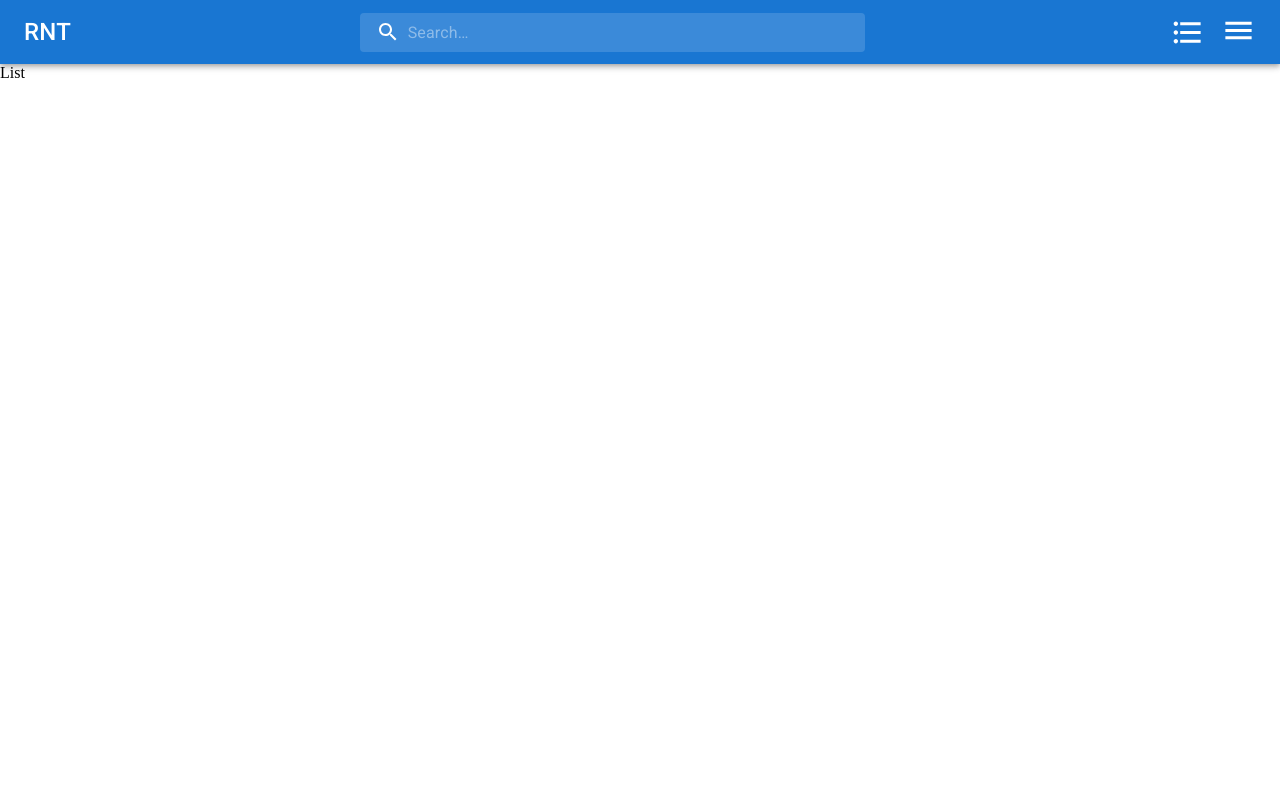
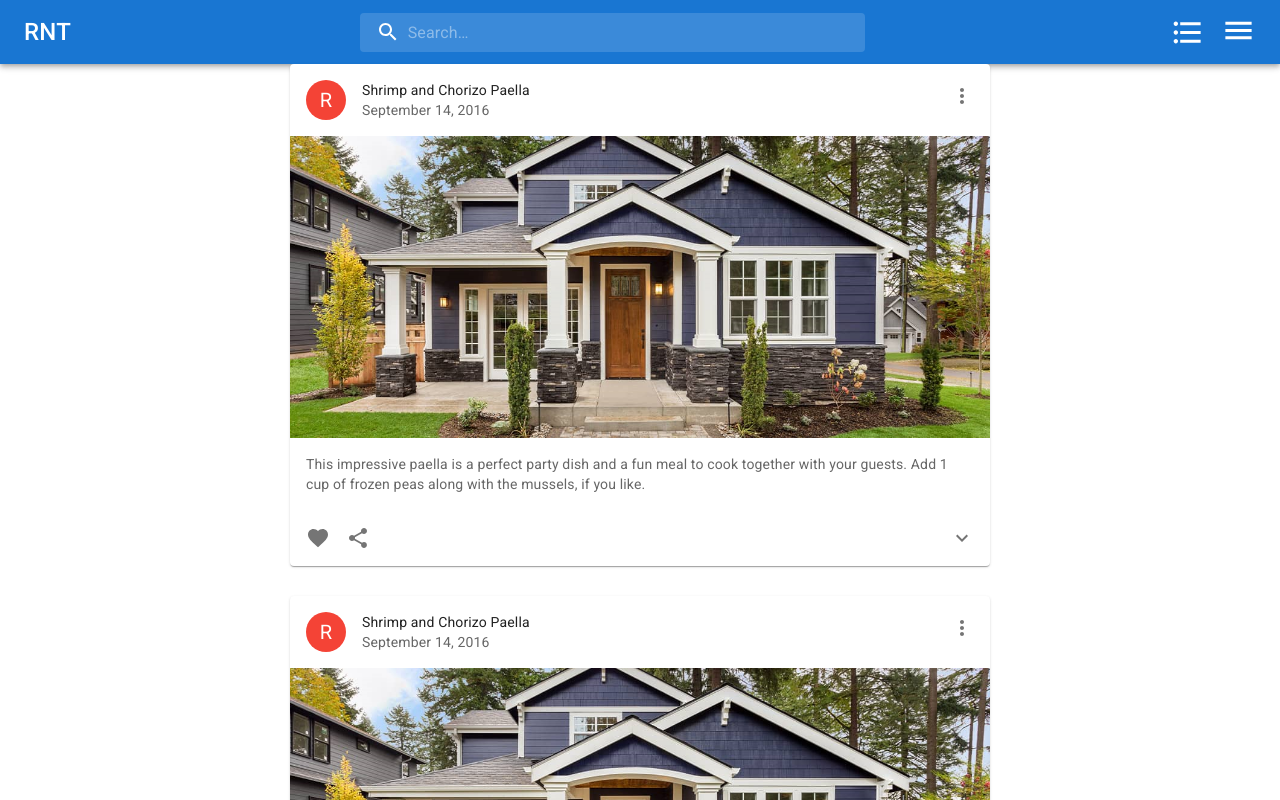
Before and after one commit to victorzele96/rent-and-sell, a React (Create React App) app in the folder client/: page / in a window 1280 px wide. Both pictures are taken after a click on the icon 1187 px from the left and 32 px from the top of the page. Shown: the top 800 px of the page. Built offline with nearby package versions, Linux system fonts and the light colour scheme.

Commit message:
add propertyitem file + styling

```diff
--- a/client/src/components/List.js
+++ b/client/src/components/List.js
@@ -1,7 +1,13 @@
+import { Stack } from "@mui/material";
+import PropertyItem from "./Property/PropertyItem";
+
 const List = () => {
-    return (
-      <div>List</div>
-    );
-  };
+  return (
+    <Stack spacing="30px" sx={{ alignItems: "center" }}>
+      <PropertyItem />
+      <PropertyItem />
+    </Stack >
+  );
+};
 
-  export default List;
+export default List;
--- a/client/src/components/Navbar.js
+++ b/client/src/components/Navbar.js
@@ -56,8 +56,6 @@ const StyledInputBase = styled(InputBase)(({ theme }) => ({
 }));
 
 const Navbar = (props) => {
-  // const [mapListState, setMapListState] = React.useState(true);
-
   const toggleMapListHanler = () => props.setMapList(prevState => !prevState);
 
   const toggleMapList = props.mapList ? (
--- /dev/null
+++ b/client/src/components/Property/PropertyItem.js
@@ -0,0 +1,118 @@
+import { useState } from 'react';
+import { styled } from '@mui/material/styles';
+import Card from '@mui/material/Card';
+import CardHeader from '@mui/material/CardHeader';
+import CardMedia from '@mui/material/CardMedia';
+import CardContent from '@mui/material/CardContent';
+import CardActions from '@mui/material/CardActions';
+import Collapse from '@mui/material/Collapse';
+import Avatar from '@mui/material/Avatar';
+import IconButton from '@mui/material/IconButton';
+import Typography from '@mui/material/Typography';
+import { red } from '@mui/material/colors';
+import FavoriteIcon from '@mui/icons-material/Favorite';
+import ShareIcon from '@mui/icons-material/Share';
+import ExpandMoreIcon from '@mui/icons-material/ExpandMore';
+import MoreVertIcon from '@mui/icons-material/MoreVert';
+
+import image from '../../static/images/types-of-homes-hero.png';
+
+import classes from './PropertyItem.module.css';
+
+const ExpandMore = styled((props) => {
+  const { expand, ...other } = props;
+  return <IconButton {...other} />;
+})(({ theme, expand }) => ({
+  transform: !expand ? 'rotate(0deg)' : 'rotate(180deg)',
+  marginLeft: 'auto',
+  transition: theme.transitions.create('transform', {
+    duration: theme.transitions.duration.shortest,
+  }),
+}));
+
+const PropertyItem = () => {
+  const [expanded, setExpanded] = useState(false);
+
+  const handleExpandClick = () => setExpanded(prevState => !prevState);
+
+  return (
+    <Card sx={{ maxWidth: 700, marginTop: 10 }}>
+      <CardHeader
+        avatar={
+          <Avatar sx={{ bgcolor: red[500] }} aria-label="recipe">
+            R
+          </Avatar>
+        }
+        action={
+          <IconButton aria-label="settings">
+            <MoreVertIcon />
+          </IconButton>
+        }
+        title="Shrimp and Chorizo Paella"
+        subheader="September 14, 2016"
+      />
+      <CardMedia //card image
+        component="img"
+        height="auto"
+        paddingTop='56.25%' // 16:9,
+        marginTop='30'
+        src={image}
+        alt="property image"
+      />
+      <CardContent>
+        <Typography variant="body2" color="text.secondary">
+          This impressive paella is a perfect party dish and a fun meal to cook
+          together with your guests. Add 1 cup of frozen peas along with the mussels,
+          if you like.
+        </Typography>
+      </CardContent>
+      <CardActions disableSpacing>
+        <IconButton aria-label="add to favorites">
+          <FavoriteIcon />
+        </IconButton>
+        <IconButton aria-label="share">
+          <ShareIcon />
+        </IconButton>
+        <ExpandMore
+          expand={expanded}
+          onClick={handleExpandClick}
+          aria-expanded={expanded}
+          aria-label="show more"
+        >
+          <ExpandMoreIcon />
+        </ExpandMore>
+      </CardActions>
+      <Collapse in={expanded} timeout="auto" unmountOnExit>
+        <CardContent>
+          <Typography paragraph>Method:</Typography>
+          <Typography paragraph>
+            Heat 1/2 cup of the broth in a pot until simmering, add saffron and set
+            aside for 10 minutes.
+          </Typography>
+          <Typography paragraph>
+            Heat oil in a (14- to 16-inch) paella pan or a large, deep skillet over
+            medium-high heat. Add chicken, shrimp and chorizo, and cook, stirring
+            occasionally until lightly browned, 6 to 8 minutes. Transfer shrimp to a
+            large plate and set aside, leaving chicken and chorizo in the pan. Add
+            pimentón, bay leaves, garlic, tomatoes, onion, salt and pepper, and cook,
+            stirring often until thickened and fragrant, about 10 minutes. Add
+            saffron broth and remaining 4 1/2 cups chicken broth; bring to a boil.
+          </Typography>
+          <Typography paragraph>
+            Add rice and stir very gently to distribute. Top with artichokes and
+            peppers, and cook without stirring, until most of the liquid is absorbed,
+            15 to 18 minutes. Reduce heat to medium-low, add reserved shrimp and
+            mussels, tucking them down into the rice, and cook again without
+            stirring, until mussels have opened and rice is just tender, 5 to 7
+            minutes more. (Discard any mussels that don’t open.)
+          </Typography>
+          <Typography>
+            Set aside off of the heat to let rest for 10 minutes, and then serve.
+          </Typography>
+        </CardContent>
+      </Collapse>
+    </Card>
+  );
+};
+
+export default PropertyItem;
```
Also changed, not shown: client/src/components/Property/PropertyItem.module.css (added), client/src/static/images/types-of-homes-hero.png (added).
